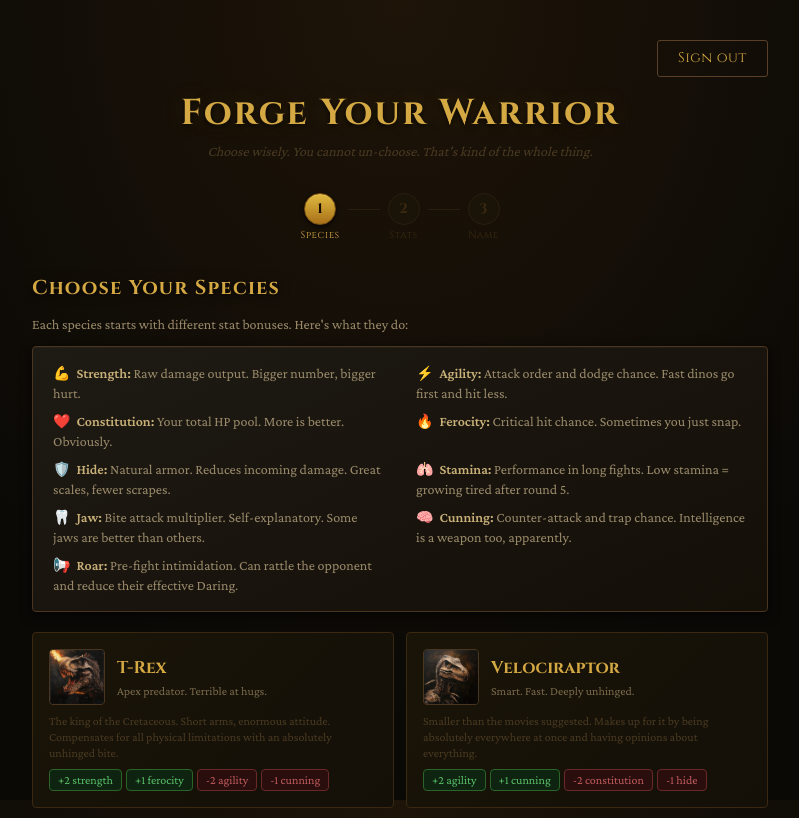
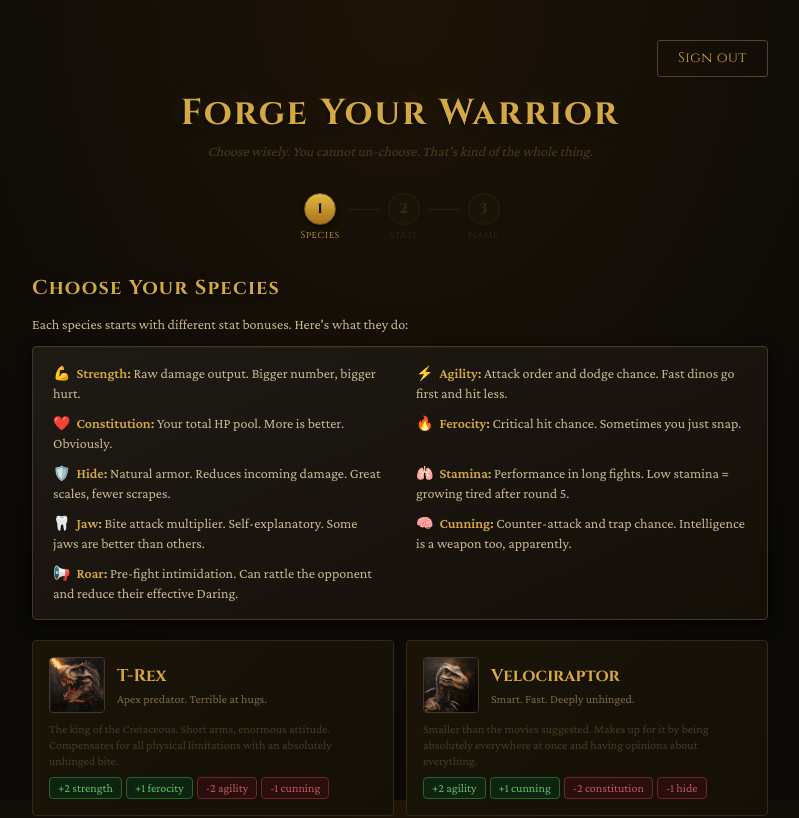
Before and after one commit to andreasfischerstrom/dino, a Next.js app: page /create-character in a window 1280 px wide. Shown: the top 818 px of the page, without its empty margins (240-1039 px from the left). Built offline with nearby package versions, Linux system fonts and the light colour scheme.

Commit message:
Improve stat legend contrast to pass WCAG AA

```diff
--- a/app/create-character/page.tsx
+++ b/app/create-character/page.tsx
@@ -110,14 +110,14 @@ export default function CreateCharacter() {
       {step === 'species' && (
         <div className="fade-in">
           <h2 className="text-xl font-bold mb-3 page-title" style={{ fontSize: '1.25rem' }}>Choose Your Species</h2>
-          <p className="text-sm mb-3" style={{ color: '#9a8a6a' }}>
+          <p className="text-sm mb-3" style={{ color: '#c8b890' }}>
             Each species starts with different stat bonuses. Here's what they do:
           </p>
-          <div className="panel mb-5 grid grid-cols-1 sm:grid-cols-2 gap-x-8 gap-y-2" style={{ padding: '1rem 1.25rem' }}>
+          <div className="panel mb-5 grid grid-cols-1 sm:grid-cols-2 gap-x-8 gap-y-2.5" style={{ padding: '1rem 1.25rem' }}>
             {STATS.map(s => (
-              <p key={s.key} className="text-sm" style={{ color: '#9a8a6a' }}>
+              <p key={s.key} className="text-sm" style={{ color: '#c8b890' }}>
                 <span className="mr-1.5">{s.emoji}</span>
-                <strong style={{ color: '#c8b078' }}>{s.label}:</strong> {s.description}
+                <strong style={{ color: '#d4a843' }}>{s.label}:</strong> {s.description}
               </p>
             ))}
           </div>
```
